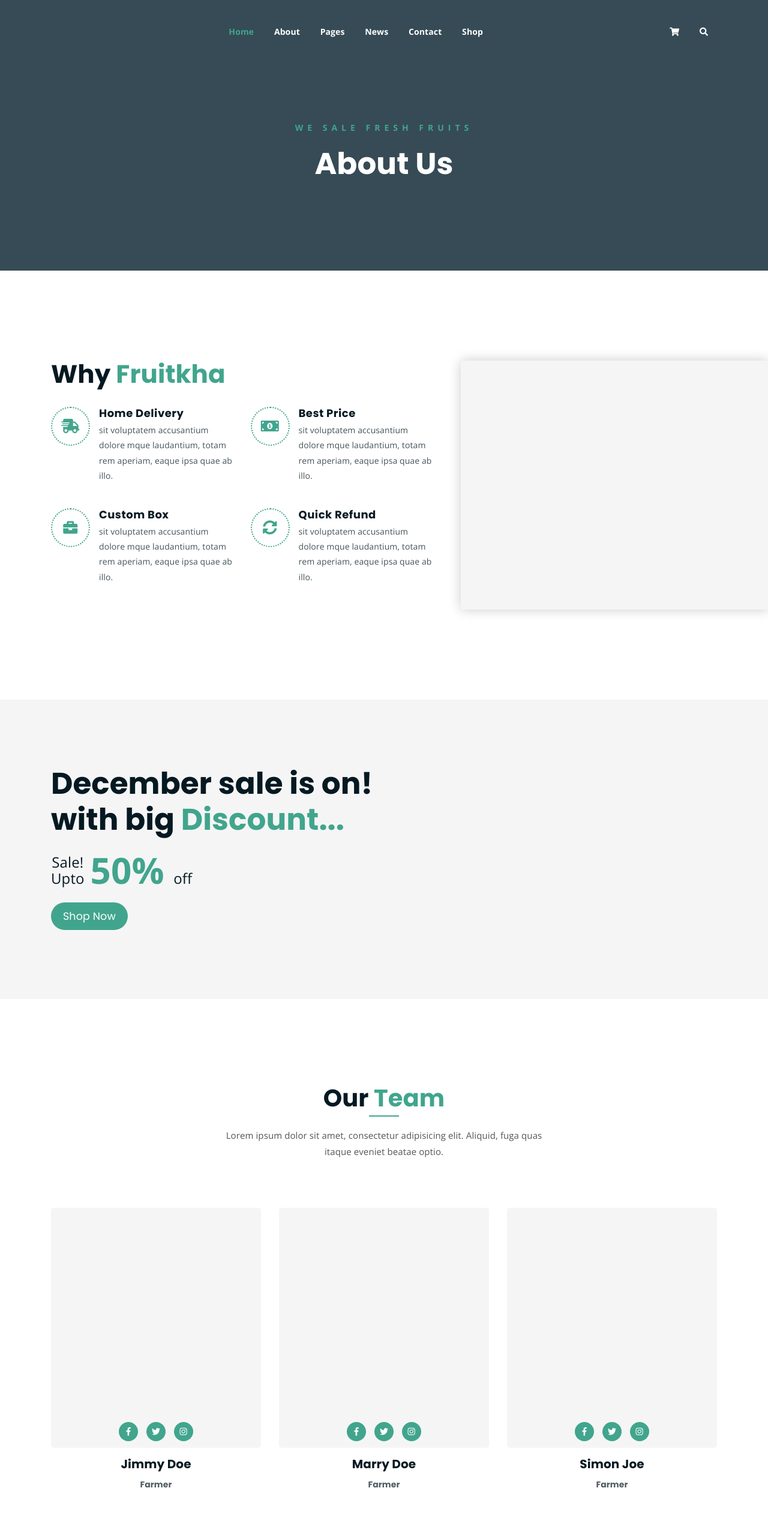
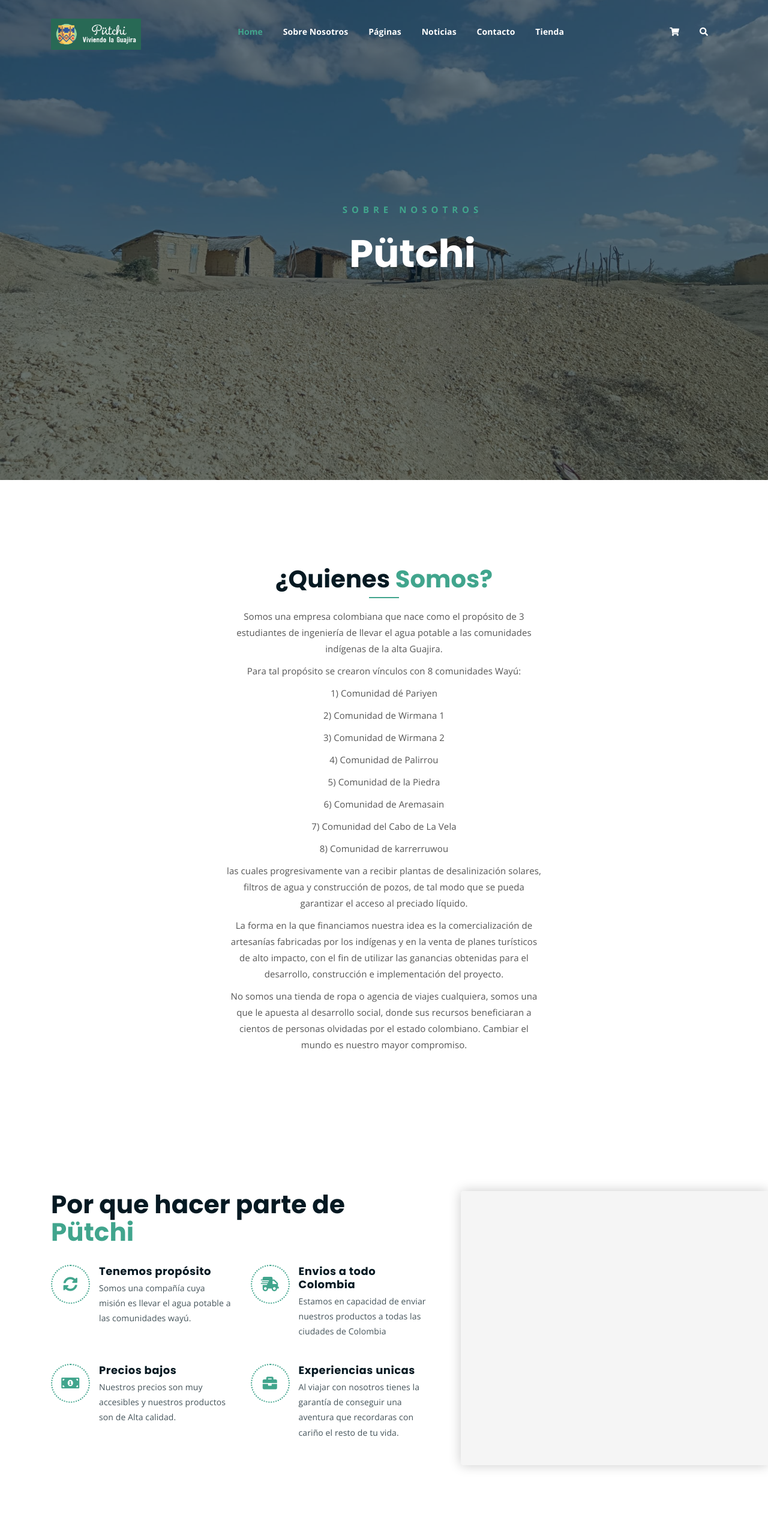
Before and after one commit to AndresMesa62/PutchiListo, a plain HTML site: page about.html in a window 1280 px wide. Shown: the top 2560 px of the page at 60% size. Drawn offline with nearby package versions, Linux system fonts and the light colour scheme.

Commit message:
listo sobre nosotros

```diff
--- a/about.html
+++ b/about.html
@@ -7,10 +7,10 @@
 	<meta name="description" content="Responsive Bootstrap4 Shop Template, Created by Imran Hossain from https://imransdesign.com/">
 
 	<!-- title -->
-	<title>About</title>
+	<title>Sobre Nosotros</title>
 
 	<!-- favicon -->
-	<link rel="shortcut icon" type="image/png" href="assets/img/favicon.png">
+	<link rel="shortcut icon" type="image/png" href="assets/img/putchi3.jpg">
 	<!-- google font -->
 	<link href="https://fonts.googleapis.com/css?family=Open+Sans:300,400,700" rel="stylesheet">
 	<link href="https://fonts.googleapis.com/css?family=Poppins:400,700&display=swap" rel="stylesheet">
@@ -51,7 +51,7 @@
 						<!-- logo -->
 						<div class="site-logo">
 							<a href="index.html">
-								<img src="assets/img/logo.png" alt="">
+								<img src="assets/img/putchi3.jpg" alt="">
 							</a>
 						</div>
 						<!-- logo -->
@@ -61,35 +61,35 @@
 							<ul>
 								<li class="current-list-item"><a href="#">Home</a>
 									<ul class="sub-menu">
-										<li><a href="index.html">Static Home</a></li>
-										<li><a href="index_2.html">Slider Home</a></li>
+										<li><a href="index.html">Home Estática</a></li>
+										<li><a href="index_2.html">Home Deslizante</a></li>
 									</ul>
 								</li>
-								<li><a href="about.html">About</a></li>
-								<li><a href="#">Pages</a>
+								<li><a href="about.html">Sobre Nosotros</a></li>
+								<li><a href="#">Páginas</a>
 									<ul class="sub-menu">
 										<li><a href="404.html">404 page</a></li>
-										<li><a href="about.html">About</a></li>
-										<li><a href="cart.html">Cart</a></li>
+										<li><a href="about.html">Sobre Nosotros</a></li>
+										<li><a href="cart.html">Productos</a></li>
 										<li><a href="checkout.html">Check Out</a></li>
-										<li><a href="contact.html">Contact</a></li>
-										<li><a href="news.html">News</a></li>
-										<li><a href="shop.html">Shop</a></li>
+										<li><a href="contact.html">Contacto</a></li>
+										<li><a href="news.html">Noticias</a></li>
+										<li><a href="shop.html">Tienda</a></li>
 									</ul>
 								</li>
-								<li><a href="news.html">News</a>
+								<li><a href="news.html">Noticias</a>
 									<ul class="sub-menu">
-										<li><a href="news.html">News</a></li>
-										<li><a href="single-news.html">Single News</a></li>
+										<li><a href="news.html">Noticias Generales</a></li>
+										<li><a href="single-news.html">Noticias Individuales</a></li>
 									</ul>
 								</li>
-								<li><a href="contact.html">Contact</a></li>
-								<li><a href="shop.html">Shop</a>
+								<li><a href="contact.html">Contacto</a></li>
+								<li><a href="shop.html">Tienda</a>
 									<ul class="sub-menu">
-										<li><a href="shop.html">Shop</a></li>
+										<li><a href="shop.html">Tienda</a></li>
 										<li><a href="checkout.html">Check Out</a></li>
-										<li><a href="single-product.html">Single Product</a></li>
-										<li><a href="cart.html">Cart</a></li>
+										<li><a href="single-product.html">Productos Individuales</a></li>
+										<li><a href="cart.html">Productos</a></li>
 									</ul>
 								</li>
 								<li>
@@ -109,7 +109,6 @@
 		</div>
 	</div>
 	<!-- end header -->
-
 <!-- search area -->
 <div class="search-area">
 	<div class="container">
@@ -118,31 +117,65 @@
 				<span class="close-btn"><i class="fas fa-window-close"></i></span>
 				<div class="search-bar">
 					<div class="search-bar-tablecell">
-							<h3>Search For:</h3>
-							<input type="text" placeholder="Keywords">
-							<button type="submit">Search <i class="fas fa-search"></i></button>
+						<h3>Buscar por:</h3>
+						<input type="text" placeholder="">
+						<button type="submit">Buscar <i class="fas fa-search"></i></button>
 					</div>
 				</div>
 			</div>
 		</div>
 	</div>
 </div>
-	<!-- end search arewa -->
+<!-- end search area -->
 
-	<!-- breadcrumb-section -->
-	<div class="breadcrumb-section breadcrumb-bg">
+<!-- hero area -->
+<div class="hero-area hero-bg">
 	<div class="container">
 		<div class="row">
-				<div class="col-lg-8 offset-lg-2 text-center">
-					<div class="breadcrumb-text">
-						<p>We sale fresh fruits</p>
-						<h1>About Us</h1>
+			<div class="col-lg-9 offset-lg-2 text-center">
+				<div class="hero-text">
+					<div class="hero-text-tablecell">
+						<p class="subtitle">Sobre Nosotros</p>
+						<h1>Pütchi</h1>
+
 					</div>
 				</div>
 			</div>
 		</div>
 	</div>
-	<!-- end breadcrumb section -->
+</div>
+<!-- end hero area -->
+<!-- quienes somos -->
+<div class="mt-150">
+	<div class="container">
+		<div class="row">
+			<div class="col-lg-8 offset-lg-2 text-center">
+				<div class="section-title">
+					<h3>¿Quienes <span class="orange-text">Somos?</span></h3>
+					<p> Somos una empresa colombiana que nace como el propósito de 3 estudiantes de ingeniería de llevar el agua potable a las comunidades indígenas de la alta Guajira. </p>
+					<p>
+						Para tal propósito se crearon vínculos con 8 comunidades Wayú:
+
+							<p>1) Comunidad dé Pariyen</p>
+							<p>2) Comunidad de Wirmana 1</p>
+							<p>3) Comunidad de Wirmana 2</p>
+							<p>4) Comunidad de Palirrou</p>
+							<p>5) Comunidad de la Piedra</p>
+							<p>6) Comunidad de Aremasain</p>
+							<p>7) Comunidad del Cabo de La Vela</p>
+							<p>8) Comunidad de karrerruwou</p>
+
+
+					</p>
+					<p>las cuales progresivamente van a recibir plantas de desalinización solares, filtros de agua y construcción de pozos, de tal modo que se pueda garantizar el acceso al preciado líquido.</p>
+					<p>	La forma en la que financiamos nuestra idea es la comercialización de artesanías fabricadas por los indígenas y en la venta de planes turísticos de alto impacto, con el fin de utilizar las ganancias obtenidas para el desarrollo, construcción e implementación del proyecto.</p>
+					<p>No somos una tienda de ropa o agencia de viajes cualquiera, somos una que le apuesta al desarrollo social, donde sus recursos beneficiaran a cientos de personas olvidadas por el estado colombiano. Cambiar el mundo es nuestro mayor compromiso.</p>
+				</div>
+			</div>
+		</div>
+	</div>
+</div>
+<!-- end quienes somos -->
 
 	<!-- featured section -->
 	<div class="feature-bg">
@@ -150,52 +183,54 @@
 			<div class="row">
 				<div class="col-lg-7">
 					<div class="featured-text">
-						<h2 class="pb-3">Why <span class="orange-text">Fruitkha</span></h2>
+						<h2 class="pb-3">Por que hacer parte de <span class="orange-text">Pütchi</span></h2>
 						<div class="row">
+							<div class="col-lg-6 col-md-6 mb-4 mb-md-5">
+								<div class="list-box d-flex">
+									<div class="list-icon">
+										<i class="fas fa-sync-alt"></i>
+									</div>
+									<div class="content">
+										<h3>Tenemos propósito</h3>
+										<p>Somos una compañía cuya misión es llevar el agua potable a las comunidades wayú.</p>
+										<div> </div>
+									</div>
+								</div>
+							</div>
 							<div class="col-lg-6 col-md-6 mb-4 mb-md-5">
 								<div class="list-box d-flex">
 									<div class="list-icon">
 										<i class="fas fa-shipping-fast"></i>
 									</div>
 									<div class="content">
-										<h3>Home Delivery</h3>
-										<p>sit voluptatem accusantium dolore mque laudantium, totam rem aperiam, eaque ipsa quae ab illo.</p>
+										<h3>Envios a todo Colombia</h3>
+										<p>Estamos en capacidad de enviar nuestros productos a todas las ciudades de Colombia</p>
 									</div>
 								</div>
 							</div>
-							<div class="col-lg-6 col-md-6 mb-5 mb-md-5">
+							<div class="col-lg-6 col-md-6 mb-4 mb-md-5">
 								<div class="list-box d-flex">
 									<div class="list-icon">
 										<i class="fas fa-money-bill-alt"></i>
 									</div>
 									<div class="content">
-										<h3>Best Price</h3>
-										<p>sit voluptatem accusantium dolore mque laudantium, totam rem aperiam, eaque ipsa quae ab illo.</p>
+										<h3>Precios bajos</h3>
+										<p>Nuestros precios son muy accesibles y nuestros productos son de Alta calidad.</p>
 									</div>
 								</div>
 							</div>
-							<div class="col-lg-6 col-md-6 mb-5 mb-md-5">
+							<div class="col-lg-6 col-md-6 mb-4 mb-md-5">
 								<div class="list-box d-flex">
 									<div class="list-icon">
 										<i class="fas fa-briefcase"></i>
 									</div>
 									<div class="content">
-										<h3>Custom Box</h3>
-										<p>sit voluptatem accusantium dolore mque laudantium, totam rem aperiam, eaque ipsa quae ab illo.</p>
+										<h3>Experiencias unicas</h3>
+										<p> Al viajar con nosotros tienes la garantía de conseguir una aventura que recordaras con cariño el resto de tu vida.</p>
 									</div>
 								</div>
 							</div>
-							<div class="col-lg-6 col-md-6">
-								<div class="list-box d-flex">
-									<div class="list-icon">
-										<i class="fas fa-sync-alt"></i>
-									</div>
-									<div class="content">
-										<h3>Quick Refund</h3>
-										<p>sit voluptatem accusantium dolore mque laudantium, totam rem aperiam, eaque ipsa quae ab illo.</p>
-									</div>
-								</div>
-							</div>
+
 						</div>
 					</div>
 				</div>
@@ -204,7 +239,7 @@
 	</div>
 	<!-- end featured section -->
 
-	<!-- shop banner -->
+	<!-- shop banner
 	<section class="shop-banner">
     	<div class="container">
         	<h3>December sale is on! <br> with big <span class="orange-text">Discount...</span></h3>
@@ -212,7 +247,7 @@
             <a href="shop.html" class="cart-btn btn-lg">Shop Now</a>
         </div>
     </section>
-	<!-- end shop banner -->
+	 end shop banner -->
 
 	<!-- team section -->
 	<div class="mt-150">
@@ -220,68 +255,31 @@
 			<div class="row">
 				<div class="col-lg-8 offset-lg-2 text-center">
 					<div class="section-title">
-						<h3>Our <span class="orange-text">Team</span></h3>
-						<p>Lorem ipsum dolor sit amet, consectetur adipisicing elit. Aliquid, fuga quas itaque eveniet beatae optio.</p>
-					</div>
-				</div>
-			</div>
-			<div class="row">
-				<div class="col-lg-4 col-md-6">
-					<div class="single-team-item">
-						<div class="team-bg team-bg-1"></div>
-						<h4>Jimmy Doe <span>Farmer</span></h4>
-						<ul class="social-link-team">
-							<li><a href="#" target="_blank"><i class="fab fa-facebook-f"></i></a></li>
-							<li><a href="#" target="_blank"><i class="fab fa-twitter"></i></a></li>
-							<li><a href="#" target="_blank"><i class="fab fa-instagram"></i></a></li>
-						</ul>
-					</div>
-				</div>
-				<div class="col-lg-4 col-md-6">
-					<div class="single-team-item">
-						<div class="team-bg team-bg-2"></div>
-						<h4>Marry Doe <span>Farmer</span></h4>
-						<ul class="social-link-team">
-							<li><a href="#" target="_blank"><i class="fab fa-facebook-f"></i></a></li>
-							<li><a href="#" target="_blank"><i class="fab fa-twitter"></i></a></li>
-							<li><a href="#" target="_blank"><i class="fab fa-instagram"></i></a></li>
-						</ul>
-					</div>
-				</div>
-				<div class="col-lg-4 col-md-6 offset-md-3 offset-lg-0">
-					<div class="single-team-item">
-						<div class="team-bg team-bg-3"></div>
-						<h4>Simon Joe <span>Farmer</span></h4>
-						<ul class="social-link-team">
-							<li><a href="#" target="_blank"><i class="fab fa-facebook-f"></i></a></li>
-							<li><a href="#" target="_blank"><i class="fab fa-twitter"></i></a></li>
-							<li><a href="#" target="_blank"><i class="fab fa-instagram"></i></a></li>
-						</ul>
+						<h3>Nuestro <span class="orange-text">Equipo</span></h3>
+						<p>Tenemos un equipo altamente calificado y comprometido con nuestra causa.</p>
 					</div>
 				</div>
 			</div>
 		</div>
 	</div>
 	<!-- end team section -->
-
 <!-- testimonail-section -->
-	<div class="testimonail-section mt-80 mb-150">
+<div class="testimonail-section mt-150 mb-150">
 	<div class="container">
 		<div class="row">
 			<div class="col-lg-10 offset-lg-1 text-center">
 				<div class="testimonial-sliders">
 					<div class="single-testimonial-slider">
 						<div class="client-avater">
-								<img src="assets/img/avaters/avatar1.png" alt="">
+							<img src="assets/img/avaters/Andres.jpeg" alt="">
 						</div>
 						<div class="client-meta">
-								<h3>Saira Hakim <span>Local shop owner</span></h3>
+							<h3>Andres Mesa <span>Ing. Sistemas y Computación</span></h3>
 							<p class="testimonial-body">
-									" Sed ut perspiciatis unde omnis iste natus error veritatis et  quasi architecto beatae vitae dict eaque ipsa quae ab illo inventore Sed ut perspiciatis unde omnis iste natus error sit voluptatem accusantium "
+								CEO de la marca, se encarga de todas las relaciones con la comunidad wayú,
+								También se encarga del desarrollo web y manejo de redes sociales de la compañía.
 							</p>
-								<div class="last-icon">
-									<i class="fas fa-quote-right"></i>
-								</div>
+
 						</div>
 					</div>
 					<div class="single-testimonial-slider">
@@ -289,27 +287,25 @@
 							<img src="assets/img/avaters/avatar2.png" alt="">
 						</div>
 						<div class="client-meta">
-								<h3>David Niph <span>Local shop owner</span></h3>
+							<h3>Pablo Giraldo <span>Ing. Administrativo</span></h3>
 							<p class="testimonial-body">
-									" Sed ut perspiciatis unde omnis iste natus error veritatis et  quasi architecto beatae vitae dict eaque ipsa quae ab illo inventore Sed ut perspiciatis unde omnis iste natus error sit voluptatem accusantium "
+								CFO de la marca, se encarga de la planificación económica y financiera de la empresa,
+								estudia posibles inversionistas. Además, se encarga de la parte legal de Pütchi.
 							</p>
-								<div class="last-icon">
-									<i class="fas fa-quote-right"></i>
-								</div>
+
 						</div>
 					</div>
 					<div class="single-testimonial-slider">
 						<div class="client-avater">
-								<img src="assets/img/avaters/avatar3.png" alt="">
+							<img src="assets/img/avaters/enrique.jpeg" alt="">
 						</div>
 						<div class="client-meta">
-								<h3>Jacob Sikim <span>Local shop owner</span></h3>
+							<h3>Enrique Ortiz <span>Ing. Mecatrónico</span></h3>
 							<p class="testimonial-body">
-									" Sed ut perspiciatis unde omnis iste natus error veritatis et  quasi architecto beatae vitae dict eaque ipsa quae ab illo inventore Sed ut perspiciatis unde omnis iste natus error sit voluptatem accusantium "
+								CDO de la marca, es el encargado de realizar los diseños de filtros y plantas desanilizadoras,
+								estudia las diferentes posibilidades de potabilización según las caracteristicas particulares de cada comunidad.
 							</p>
-								<div class="last-icon">
-									<i class="fas fa-quote-right"></i>
-								</div>
+
 						</div>
 					</div>
 				</div>
@@ -326,20 +322,13 @@
 				<div class="col-lg-12">
 					<div class="logo-carousel-inner">
 						<div class="single-logo-item">
-							<img src="assets/img/company-logos/1.png" alt="">
+							<img src="assets/img/company-logos/putchi1.png" alt="">
 						</div>
+
 						<div class="single-logo-item">
-							<img src="assets/img/company-logos/2.png" alt="">
+							<img src="assets/img/company-logos/putchi3.jpg" alt="">
 						</div>
-						<div class="single-logo-item">
-							<img src="assets/img/company-logos/3.png" alt="">
-						</div>
-						<div class="single-logo-item">
-							<img src="assets/img/company-logos/4.png" alt="">
-						</div>
-						<div class="single-logo-item">
-							<img src="assets/img/company-logos/5.png" alt="">
-						</div>
+
 					</div>
 				</div>
 			</div>
@@ -353,36 +342,25 @@
 			<div class="row">
 				<div class="col-lg-3 col-md-6">
 					<div class="footer-box about-widget">
-						<h2 class="widget-title">About us</h2>
-						<p>Ut enim ad minim veniam perspiciatis unde omnis iste natus error sit voluptatem accusantium doloremque laudantium, totam rem aperiam, eaque ipsa quae.</p>
+						<h2 class="widget-title">¿Interesado?</h2>
+						<p>No dudes en contactarte con nosotros, necesitamos de personas como tu para hacer nuestro proyecto realidad. Juntos podemos cambair el mundo.</p>
 					</div>
 				</div>
-				<div class="col-lg-3 col-md-6">
-					<div class="footer-box get-in-touch">
-						<h2 class="widget-title">Get in Touch</h2>
-						<ul>
-							<li>34/8, East Hukupara, Gifirtok, Sadan.</li>
-							<li>support@fruitkha.com</li>
-							<li>+00 111 222 3333</li>
-						</ul>
-					</div>
-				</div>
+
 				<div class="col-lg-3 col-md-6">
 					<div class="footer-box pages">
-						<h2 class="widget-title">Pages</h2>
+						<h2 class="widget-title"></h2>
 						<ul>
 							<li><a href="index.html">Home</a></li>
-							<li><a href="about.html">About</a></li>
-							<li><a href="services.html">Shop</a></li>
-							<li><a href="news.html">News</a></li>
-							<li><a href="contact.html">Contact</a></li>
+
+							<li><a href="contact.html">Contacto</a></li>
 						</ul>
 					</div>
 				</div>
 				<div class="col-lg-3 col-md-6">
 					<div class="footer-box subscribe">
-						<h2 class="widget-title">Subscribe</h2>
-						<p>Subscribe to our mailing list to get the latest updates.</p>
+						<h2 class="widget-title">Suscríbete</h2>
+						<p>Suscríbete para recibir las últimas noticias:</p>
 						<form action="index.html">
 							<input type="email" placeholder="Email">
 							<button type="submit"><i class="fas fa-paper-plane"></i></button>
@@ -399,16 +377,13 @@
 		<div class="container">
 			<div class="row">
 				<div class="col-lg-6 col-md-12">
-					<p>Copyrights &copy; 2019 - <a href="https://imransdesign.com/">Imran Hossain</a>,  All Rights Reserved.</p>
+					<p>Copyrights &copy; 2022 - <a href="https://andresmesa62.github.io/HojaVida/">Andres Mesa</a>, Todos los derechos reservados.</p>
 				</div>
 				<div class="col-lg-6 text-right col-md-12">
 					<div class="social-icons">
 						<ul>
 							<li><a href="#" target="_blank"><i class="fab fa-facebook-f"></i></a></li>
-							<li><a href="#" target="_blank"><i class="fab fa-twitter"></i></a></li>
 							<li><a href="#" target="_blank"><i class="fab fa-instagram"></i></a></li>
-							<li><a href="#" target="_blank"><i class="fab fa-linkedin"></i></a></li>
-							<li><a href="#" target="_blank"><i class="fab fa-dribbble"></i></a></li>
 						</ul>
 					</div>
 				</div>
@@ -416,6 +391,7 @@
 		</div>
 	</div>
 	<!-- end copyright -->
+
 
 	<!-- jquery -->
 	<script src="assets/js/jquery-1.11.3.min.js"></script>
```
Also changed, not shown: index.html (+1 -1 lines). Lines whose indentation alone changed are shown as unchanged.
